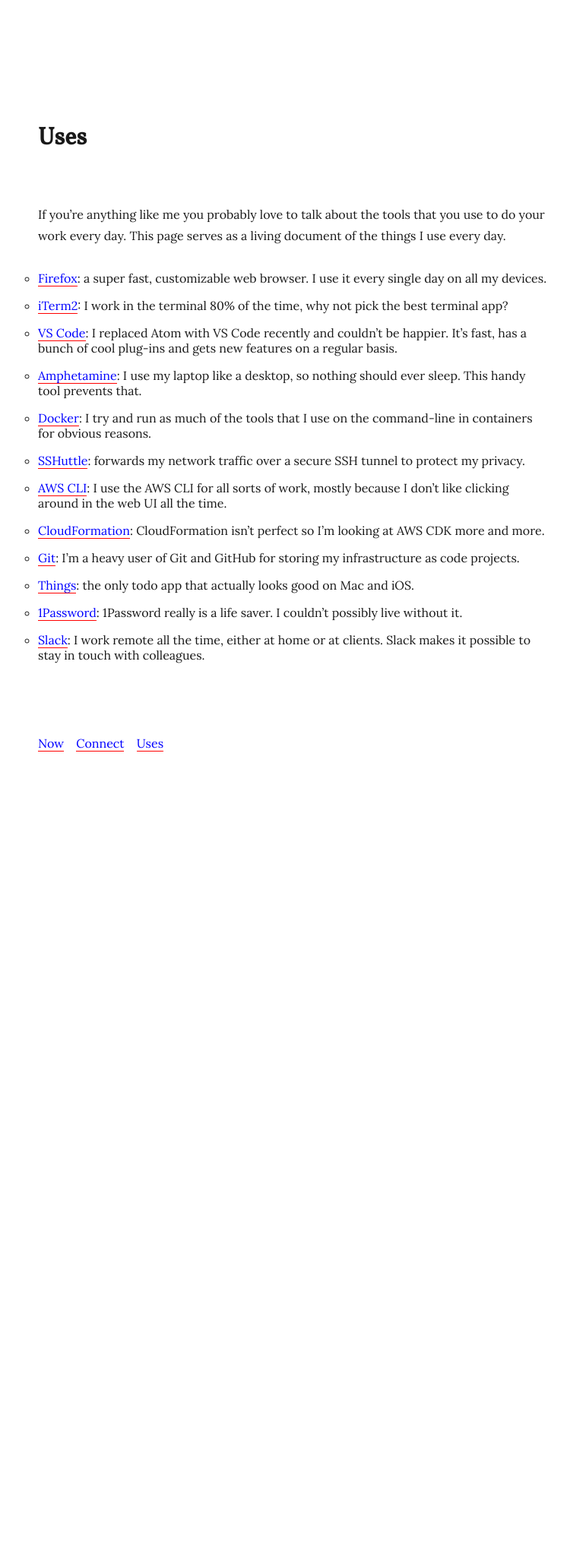
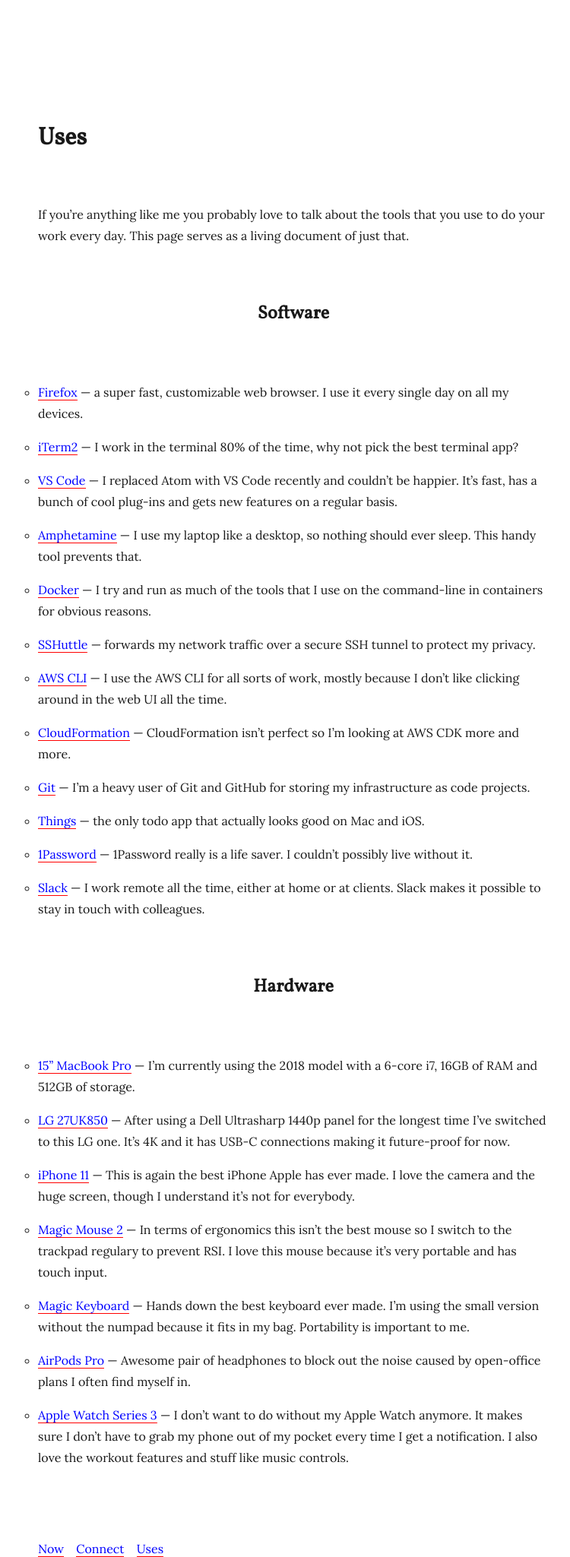
Before and after one commit to mijndert/website, a Jekyll site: the page built from _pages/uses.md, in a window 1280 px wide. Shown: the whole page at 76% size, without its empty margins (254-1004 px from the left). Built offline with Jekyll 4.4.1, drawn with Linux system fonts in a browser that asks for light colours; before the commit the page ends 989 px from its top, so only the background shows below that.

```diff
--- a/_includes/bio.html
+++ b/_includes/bio.html
@@ -6,7 +6,7 @@
         I'm a hacker, engineer and minimalist.
         I bring 10+ years of AWS experience to the table.
         I love sharing my knowledge with others.
-        <a href="https://twitter.com/mijndert">You should follow me on Twitter</a>.
+        <a href="https://twitter.com/mijndert">You can follow me on Twitter</a>.
     </p>
 
 </section>
--- a/_layouts/post.html
+++ b/_layouts/post.html
@@ -15,7 +15,7 @@ layout: default
     </h2>
 
     <p>
-        If you have thoughts you want to share with me <a href="{{ site.url }}/hello/">please do</a>.
+        If you have thoughts you want to share with me <a href="{{ site.url }}/connect/">please do</a>.
         I'm always happy to engage with strangers via email.
         And if you're looking for more posts to read, the archive is down below.
     </p>
--- a/_pages/uses.md
+++ b/_pages/uses.md
@@ -5,17 +5,29 @@ description: "A living document of the tools that I use to do my work."
 permalink: /uses/
 ---
 
-If you're anything like me you probably love to talk about the tools that you use to do your work every day. This page serves as a living document of the things I use every day.
+If you're anything like me you probably love to talk about the tools that you use to do your work every day. This page serves as a living document of just that.
 
-- [Firefox](https://www.mozilla.org/firefox/new/): a super fast, customizable web browser. I use it every single day on all my devices.
-- [iTerm2](https://www.iterm2.com): I work in the terminal 80% of the time, why not pick the best terminal app?
-- [VS Code](https://code.visualstudio.com): I replaced Atom with VS Code recently and couldn't be happier. It's fast, has a bunch of cool plug-ins and gets new features on a regular basis.
-- [Amphetamine](https://itunes.apple.com/nl/app/amphetamine/id937984704?mt=12): I use my laptop like a desktop, so nothing should ever sleep. This handy tool prevents that.
-- [Docker](https://www.docker.com): I try and run as much of the tools that I use on the command-line in containers for obvious reasons.
-- [SSHuttle](https://github.com/sshuttle/sshuttle): forwards my network traffic over a secure SSH tunnel to protect my privacy.
-- [AWS CLI](https://aws.amazon.com/cli/): I use the AWS CLI for all sorts of work, mostly because I don't like clicking around in the web UI all the time.
-- [CloudFormation](https://aws.amazon.com/cloudformation/): CloudFormation isn't perfect so I'm looking at AWS CDK more and more.
-- [Git](https://git-scm.com/): I'm a heavy user of Git and GitHub for storing my infrastructure as code projects.
-- [Things](https://culturedcode.com/things/): the only todo app that actually looks good on Mac and iOS.
-- [1Password](https://1password.com): 1Password really is a life saver. I couldn't possibly live without it.
-- [Slack](https://slackhq.com): I work remote all the time, either at home or at clients. Slack makes it possible to stay in touch with colleagues.
+## Software
+
+- [Firefox](https://www.mozilla.org/firefox/new/) &mdash; a super fast, customizable web browser. I use it every single day on all my devices.
+- [iTerm2](https://www.iterm2.com) &mdash; I work in the terminal 80% of the time, why not pick the best terminal app?
+- [VS Code](https://code.visualstudio.com) &mdash; I replaced Atom with VS Code recently and couldn't be happier. It's fast, has a bunch of cool plug-ins and gets new features on a regular basis.
+- [Amphetamine](https://itunes.apple.com/nl/app/amphetamine/id937984704?mt=12) &mdash; I use my laptop like a desktop, so nothing should ever sleep. This handy tool prevents that.
+- [Docker](https://www.docker.com) &mdash; I try and run as much of the tools that I use on the command-line in containers for obvious reasons.
+- [SSHuttle](https://github.com/sshuttle/sshuttle) &mdash; forwards my network traffic over a secure SSH tunnel to protect my privacy.
+- [AWS CLI](https://aws.amazon.com/cli/) &mdash; I use the AWS CLI for all sorts of work, mostly because I don't like clicking around in the web UI all the time.
+- [CloudFormation](https://aws.amazon.com/cloudformation/) &mdash; CloudFormation isn't perfect so I'm looking at AWS CDK more and more.
+- [Git](https://git-scm.com/) &mdash; I'm a heavy user of Git and GitHub for storing my infrastructure as code projects.
+- [Things](https://culturedcode.com/things/) &mdash; the only todo app that actually looks good on Mac and iOS.
+- [1Password](https://1password.com) &mdash; 1Password really is a life saver. I couldn't possibly live without it.
+- [Slack](https://slackhq.com) &mdash; I work remote all the time, either at home or at clients. Slack makes it possible to stay in touch with colleagues.
+
+## Hardware
+
+- [15" MacBook Pro](https://www.apple.com/mac/) &mdash; I'm currently using the 2018 model with a 6-core i7, 16GB of RAM and 512GB of storage.
+- [LG 27UK850](https://www.lg.com/us/monitors/lg-27UK850-W-4k-uhd-led-monitor) &mdash; After using a Dell Ultrasharp 1440p panel for the longest time I've switched to this LG one. It's 4K and it has USB-C connections making it future-proof for now.
+- [iPhone 11](https://www.apple.com/iphone-11/) &mdash; This is again the best iPhone Apple has ever made. I love the camera and the huge screen, though I understand it's not for everybody.
+- [Magic Mouse 2](https://www.apple.com/shop/product/MLA02LL/A/magic-mouse-2-silver?fnode=56) &mdash; In terms of ergonomics this isn't the best mouse so I switch to the trackpad regulary to prevent RSI. I love this mouse because it's very portable and has touch input.
+- [Magic Keyboard](https://www.apple.com/shop/product/MLA22LL/A/magic-keyboard-us-english?fnode=56) &mdash; Hands down the best keyboard ever made. I'm using the small version without the numpad because it fits in my bag. Portability is important to me.
+- [AirPods Pro](https://www.apple.com/airpods-pro/) &mdash; Awesome pair of headphones to block out the noise caused by open-office plans I often find myself in.
+- [Apple Watch Series 3](https://www.apple.com/watch/) &mdash; I don't want to do without my Apple Watch anymore. It makes sure I don't have to grab my phone out of my pocket every time I get a notification. I also love the workout features and stuff like music controls.
--- a/assets/css/theme.scss
+++ b/assets/css/theme.scss
@@ -90,6 +90,7 @@ ul {
 
 ul li {
     margin: 1em 0 1em 0;
+    line-height: 1.75em;
 }
 
 /*
--- a/index.html
+++ b/index.html
@@ -13,4 +13,4 @@ layout: default
         <p>{{ post.description }}</p>
       </li>
     {% endfor %}
-  </ul>
+</ul>
```
Also changed, not shown: _pages/connect.md (added, +12 -0 lines), _pages/contact.md (deleted, +0 -10 lines), _pages/hello.md (deleted, +0 -11 lines), _pages/now.md (+2 -2 lines).
